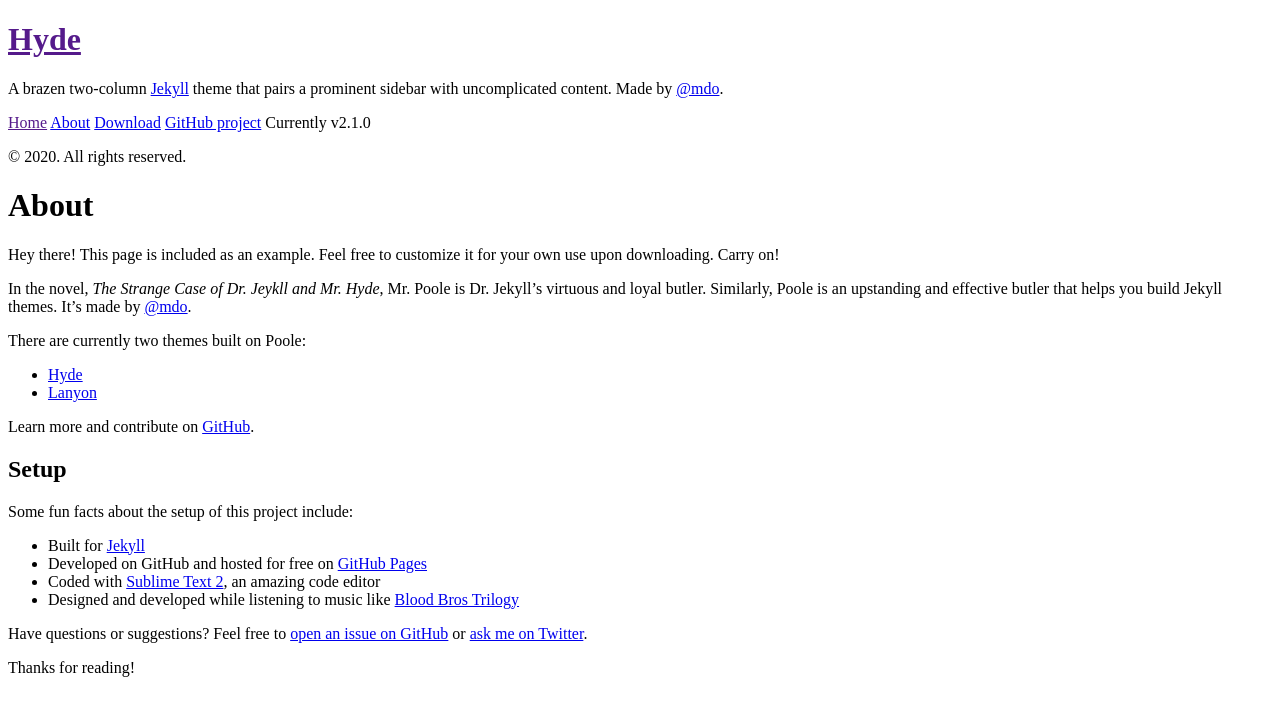
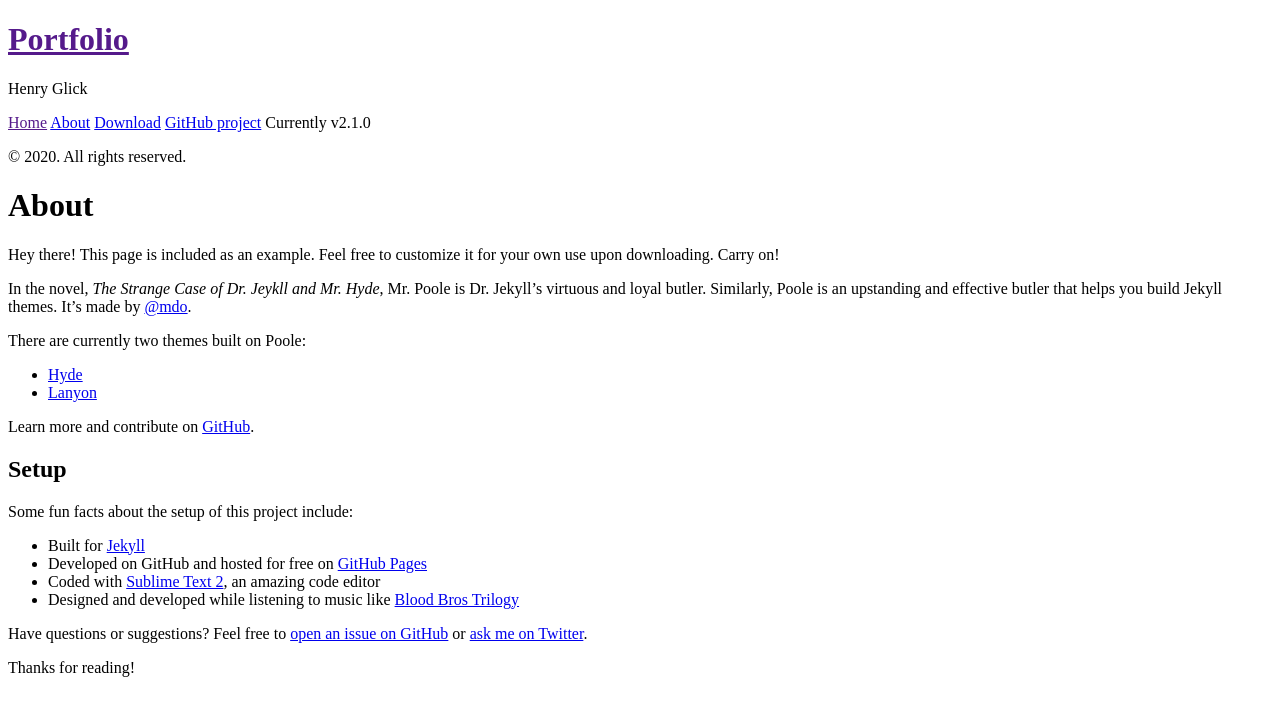
Before and after one commit to hglick/hglick.github.io, a Jekyll site: the page built from about.md, in a window 1280 px wide. Shown: the top 716 px of the page. Built offline with Jekyll 4.4.1, drawn with Linux system fonts in a browser that asks for light colours; Markdown is read by kramdown in place of the engine named in the settings.

```diff
--- a/_config.yml
+++ b/_config.yml
@@ -7,9 +7,9 @@
 # relative_permalinks: true
 
 # Setup
-title:            Hyde
-tagline:          'A Jekyll theme'
-description:      'A brazen two-column <a href="http://jekyllrb.com" target="_blank">Jekyll</a> theme that pairs a prominent sidebar with uncomplicated content. Made by <a href="https://twitter.com/mdo" target="_blank">@mdo</a>.'
+title:            Portfolio
+tagline:          'Portfolio - Henry Glick'
+description:      'Henry Glick'
 url:              http://hyde.getpoole.com
 baseurl:          /
 
```
